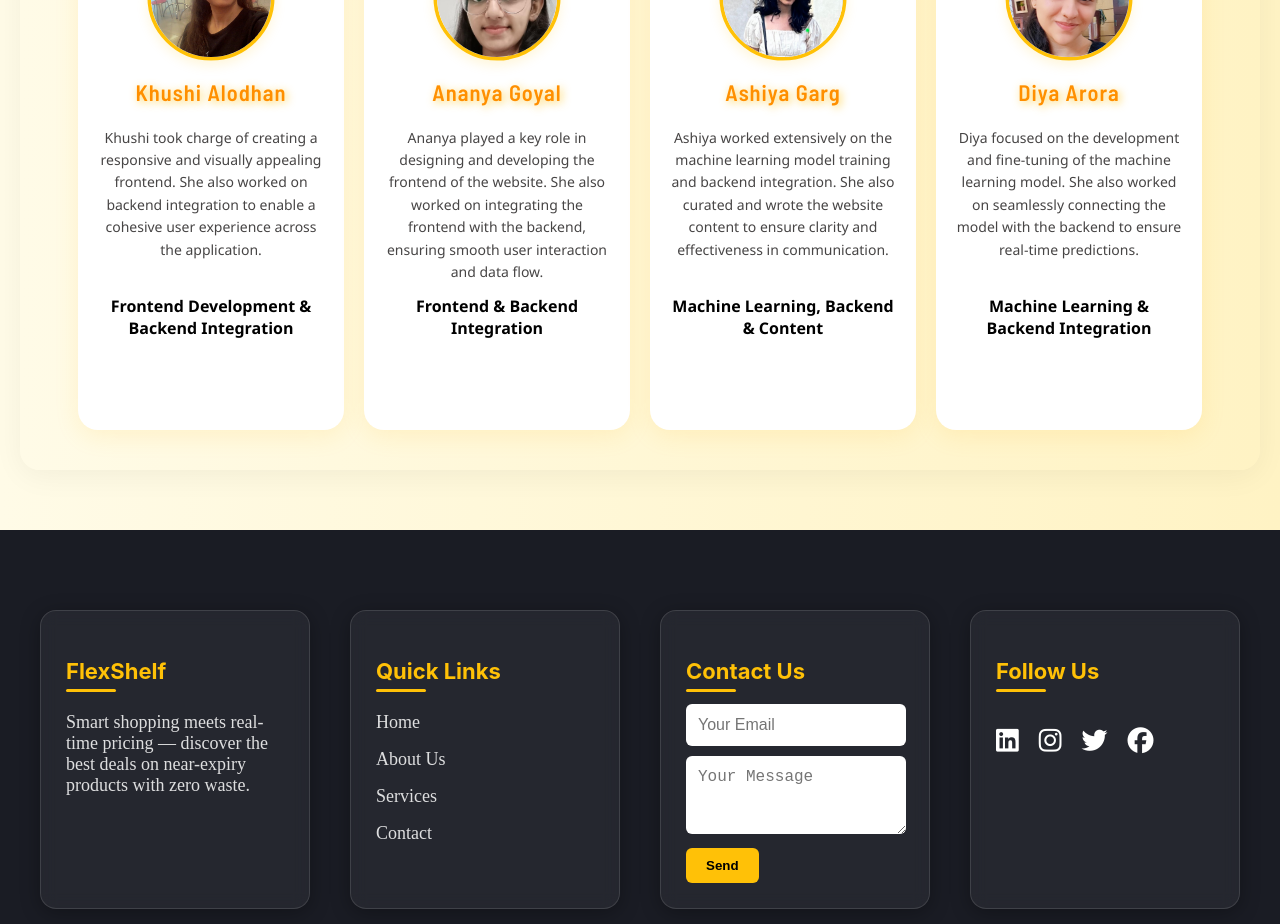
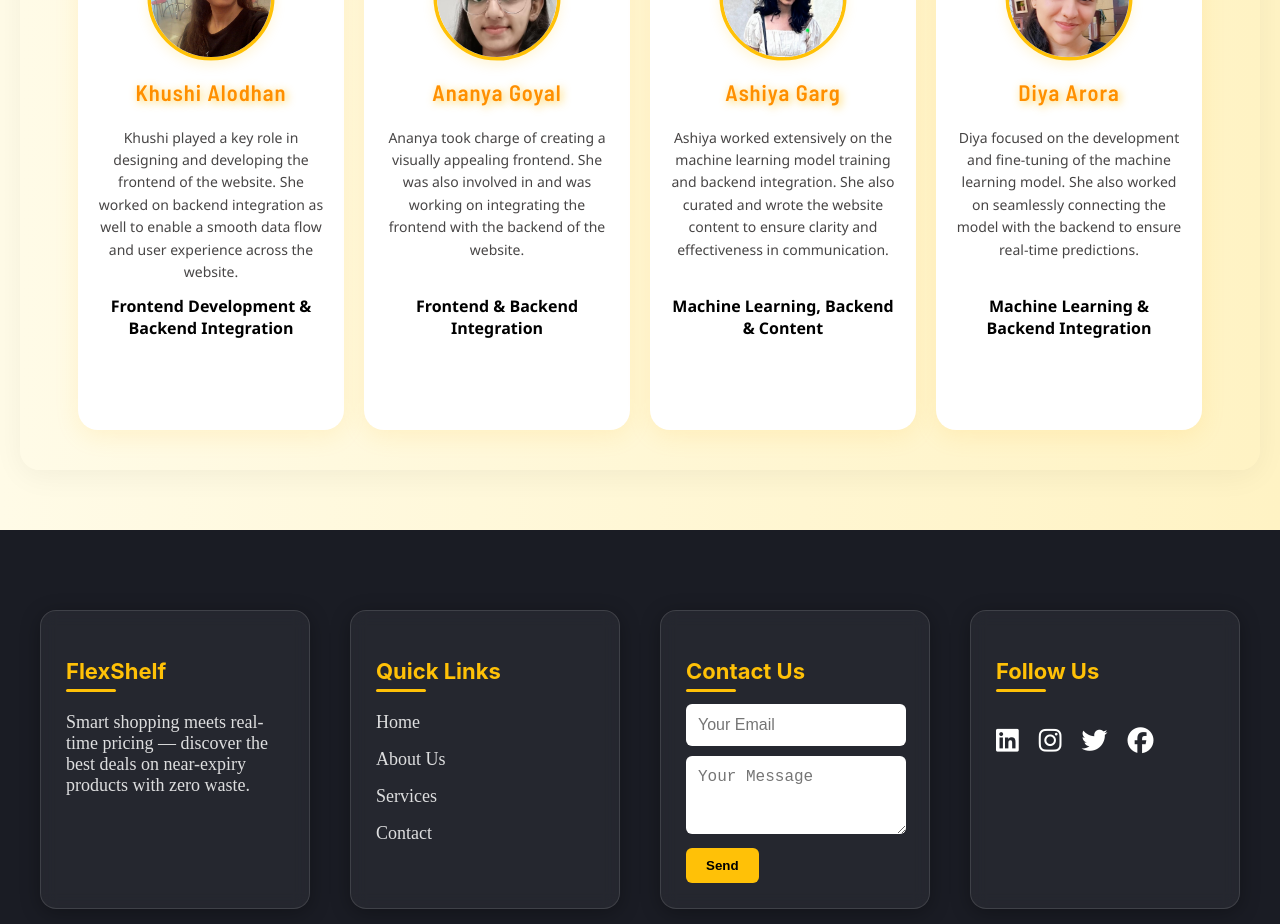
Before and after one commit to khushialodhan17/Dynamic-Shelf, a React (Vite) app: page / in a window 1280 px wide. Shown: the part 2800-3724 px from the top of the page. Built offline with nearby package versions, Linux system fonts and the light colour scheme.

Commit message:
team-content-changes

```diff
--- a/src/components/OurTeam.jsx
+++ b/src/components/OurTeam.jsx
@@ -10,7 +10,7 @@ const teamMembers = [
     title: 'Frontend Development & Backend Integration',
     image: khushiImg,
     description:
-      'Khushi took charge of creating a responsive and visually appealing frontend. She also worked on backend integration to enable a cohesive user experience across the application.',
+      'Khushi played a key role in designing and developing the frontend of the website. She worked on backend integration as well to enable a smooth data flow and user experience across the website.',
     socials: {
       linkedin: 'https://www.linkedin.com/in/khushi-alodhan-a82906283/',
     },
@@ -24,7 +24,7 @@ const teamMembers = [
     title: 'Frontend & Backend Integration',
     image: ananyaImg,
     description:
-      'Ananya played a key role in designing and developing the frontend of the website. She also worked on integrating the frontend with the backend, ensuring smooth user interaction and data flow.',
+      'Ananya took charge of creating a visually appealing frontend. She was also involved in and was working on integrating the frontend with the backend of the website.',
     socials: {
       linkedin: 'https://www.linkedin.com/in/ananya-goyal-824690288/',
     },
```
